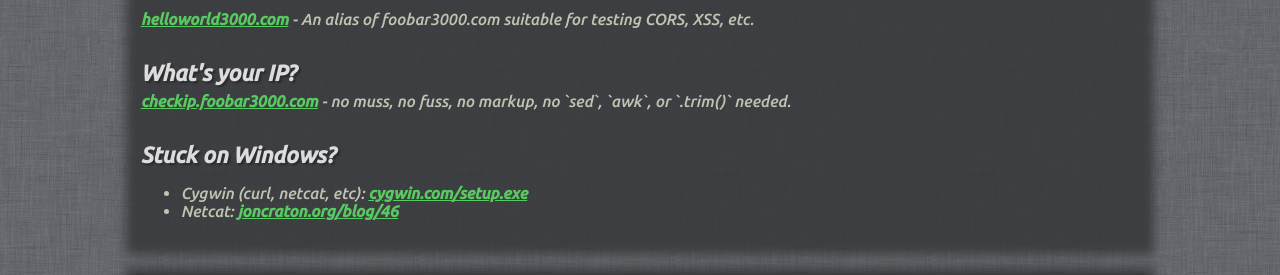
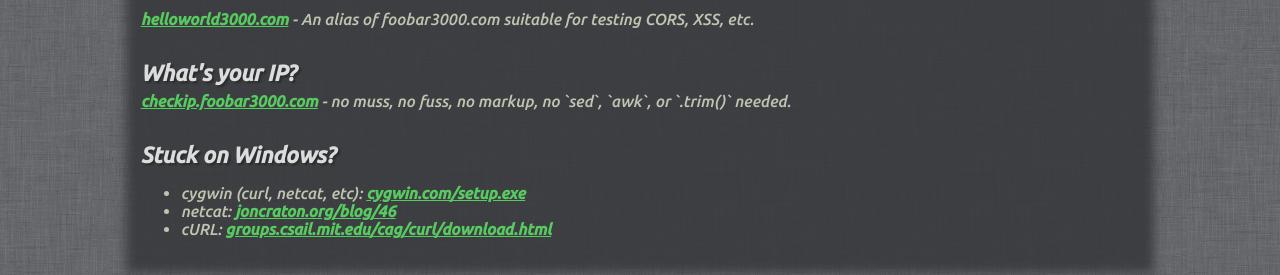
Before and after one commit to coolaj86/foobar3000, a website: page index.html in a window 1280 px wide. Shown: the part 334-609 px from the top of the page. Drawn offline with Linux system fonts and the light colour scheme; files that its build step writes are made by us from their sources.

Commit message:
added curl for windows

```diff
--- a/index.html
+++ b/index.html
@@ -29,8 +29,9 @@
     <p>
       <h3 class='section_head'>Stuck on Windows?</h3>
       <ul>
-        <li>Cygwin (curl, netcat, etc): <a href="http://cygwin.com/setup.exe">cygwin.com/setup.exe</a></li>
-        <li>Netcat: <a href="http://joncraton.org/blog/46">joncraton.org/blog/46</a></li>
+        <li>cygwin (curl, netcat, etc): <a href="http://cygwin.com/setup.exe">cygwin.com/setup.exe</a></li>
+        <li>netcat: <a href="http://joncraton.org/blog/46">joncraton.org/blog/46</a></li>
+        <li>cURL: <a href="http://groups.csail.mit.edu/cag/curl/download.html">groups.csail.mit.edu/cag/curl/download.html</a></li>
       </ul>
     </p>
   </div>
```
